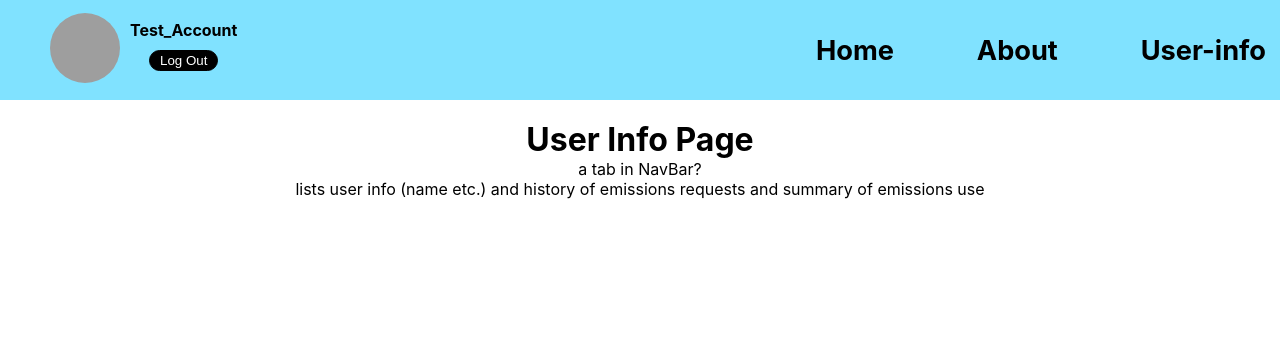
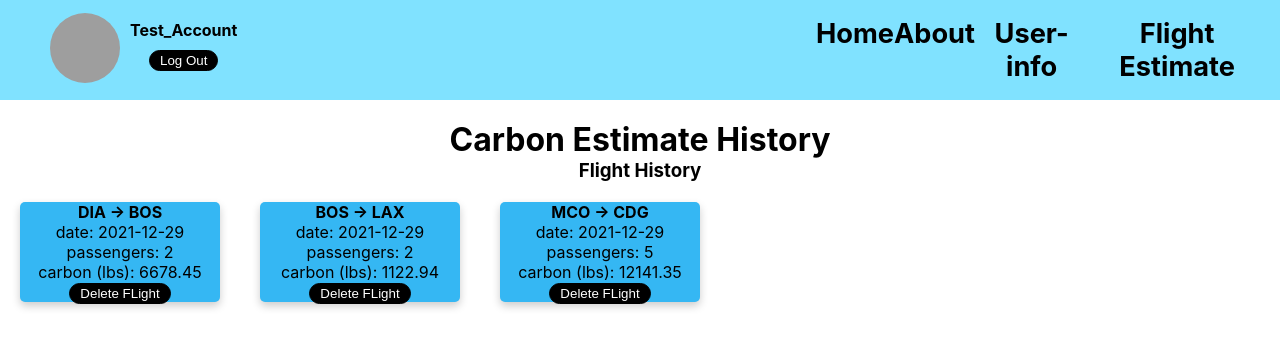
Before and after one commit to The-Orange-Dot/carbon-emission-app, a React (Create React App) app: page /user in a window 1280 px wide. Shown: the top 348 px of the page. Built offline with nearby package versions, Linux system fonts and the light colour scheme; data requests are answered from the project's data file; grey boxes are pictures that could not be loaded.

Commit message:
work on flight carbon estimate

```diff
--- a/db.json
+++ b/db.json
@@ -7,7 +7,33 @@
       "username": "Test_Account",
       "password": "password1234",
       "email": "testmctestface@gmail.com",
-      "image": "https://i.imgflip.com/2af9ub.jpg"
+      "image": "https://i.imgflip.com/2af9ub.jpg",
+      "flightHistory": [
+        {
+          "date": "2021-12-29T17:59:07.008Z",
+          "passengers": 2,
+          "departure": "DIA",
+          "destination": "BOS",
+          "carbon_lb": 6678.45,
+          "id": "33a9f35f-903e-43ce-ad22-6c9ddaa55805"
+        },
+        {
+          "date": "2021-12-29T17:59:39.908Z",
+          "passengers": 2,
+          "departure": "BOS",
+          "destination": "LAX",
+          "carbon_lb": 1122.94,
+          "id": "3360c3e6-e99e-45d6-a904-95fbf8599fce"
+        },
+        {
+          "date": "2021-12-29T19:13:27.443Z",
+          "passengers": 5,
+          "departure": "MCO",
+          "destination": "CDG",
+          "carbon_lb": 12141.35,
+          "id": "edb4fb71-eff5-4c09-b349-de8078c64fe3"
+        }
+      ]
     }
   ]
 }
--- a/src/App.js
+++ b/src/App.js
@@ -7,17 +7,20 @@ import About from "./Components/about/About";
 import UserInfo from "./Components/userInfo/UserInfo";
 import Welcome from "./Components/welcome/Welcome";
 import NavBar from "./Components/navBar/NavBar";
+import FlightEstimate from "./Components/FlightEstimate";
 
 function App() {
   //Default if user isn't logged in
   const [loggedIn, setLoggedIn] = useState(false);
   const [user, setUser] = useState({
+    id: 0,
     firstName: "",
     lastName: "",
     username: "Username",
     email: "",
     image:
       "https://icon-library.com/images/default-profile-icon/default-profile-icon-24.jpg",
+    flightHistory: []
   });
 
   //Fetches User Data
@@ -30,6 +33,22 @@ function App() {
         setLoggedIn(true);
       });
   }, []);
+
+  function handleFlightSaveClick(results) {
+    fetch(`http://localhost:3001/users/${user.id}`, {
+      method: "PATCH",
+      headers: {"Content-Type": "application/json"},
+      body: JSON.stringify({
+        flightHistory: [...user.flightHistory, results]
+      })
+    })
+    .then(resp => resp.json())
+    .then(userUpdate => setUser(userUpdate))
+  }
+
+  function handleFlightDelete(flight) {
+
+  }
 
   return (
     <div className="App">
@@ -47,15 +66,19 @@ function App() {
           <About />
         </Route>
         <Route exact path="/user">
-          <UserInfo />
+          <UserInfo user={user} onFlightDelete={handleFlightDelete}/>
         </Route>
         <Route exact path="/home">
           <Homepage />
+        </Route>
+        <Route exact path="/flightestimate">
+          <FlightEstimate onSaveDataClick={handleFlightSaveClick}/>
         </Route>
         <Route exact path="/">
           <Welcome />
         </Route>
       </Switch>
+
     </div>
   );
 }
--- /dev/null
+++ b/src/Components/FlightEstimate.js
@@ -0,0 +1,63 @@
+import React, { useEffect, useState } from "react";
+import FlightForm from "./FlightForm";
+import FlightResults from "./FlightResults";
+
+function FlightEstimate({ onSaveDataClick }) {
+
+  const [results, setResults] = useState({
+    date: "",
+    passengers: "",
+    departure: "",
+    destination: "",
+    carbon_lb: "",
+    id: ""
+  })
+
+
+    function handleFormSubmit(formData) {
+        fetch("https://www.carboninterface.com/api/v1/estimates", {
+
+            method: "POST",
+
+            headers: {
+            "Authorization": "Bearer 55NshTJnqIgD0wWtt246eg",
+            "Content-Type": "application/json"
+            },
+
+            body: JSON.stringify({
+            "type": "flight",
+            "passengers": formData.passengers,
+            "legs": [
+                {"departure_airport": formData.origin, "destination_airport": formData.destination},
+            ],
+            "distance_unit": "mi"
+            })
+        })
+
+        .then(resp => resp.json())
+        .then(flightData => setResults({
+            date: flightData.data.attributes.estimated_at,
+            passengers: flightData.data.attributes.passengers,
+            departure: flightData.data.attributes.legs[0].departure_airport,
+            destination: flightData.data.attributes.legs[0].destination_airport,
+            carbon_lb: flightData.data.attributes.carbon_lb,
+            id: flightData.data.id
+        }))
+
+
+    }
+
+    console.log(results)
+
+  return (
+    <div>
+      <div className="homepage-container">
+        <h1 className="welcome-text">Calculate carbon emissions for your flights</h1>
+      </div>
+      <FlightForm handleFormSubmit={handleFormSubmit}/>
+      {results.id.length !== 0 ? <FlightResults flightData={results} onSaveDataClick={onSaveDataClick}/> : null}
+    </div>
+  );
+}
+
+export default FlightEstimate;
--- /dev/null
+++ b/src/Components/FlightForm.js
@@ -0,0 +1,42 @@
+import React, { useState } from "react";
+
+function FlightForm({ handleFormSubmit }) {
+    const [formData, setFormData] = useState({
+        origin: "",
+        destination: "",
+        passengers: 0
+    })
+
+    function handleFormChange(e) {
+        setFormData({
+            ...formData,
+            [e.target.name]: e.target.value
+        })
+    }
+
+    function onFormSubmit(e) {
+        e.preventDefault();
+        handleFormSubmit(formData);
+    }
+
+    return (
+        <div>
+            <form onSubmit={onFormSubmit}>
+                <label>Departure airport:</label>
+                <input type="text" placeholder="Ex: DIA (Denver)" name="origin" onChange={handleFormChange}></input>
+                <br/>
+                <label>Destination airport:</label>
+                <input type="text" placeholder="Ex: BOS (Boston)" name="destination" onChange={handleFormChange}></input>
+                <br/>
+                <label>Number of Passengers:</label>
+                <input type="text" placeholder="Ex: 3" name="passengers" onChange={handleFormChange}></input>
+                <br/>
+                <button type="submit">Get Carbon Estimate</button>
+            </form>
+        </div>
+)
+
+
+}
+
+export default FlightForm;
--- /dev/null
+++ b/src/Components/FlightResults.js
@@ -0,0 +1,27 @@
+function FlightResults({ flightData, onSaveDataClick }) {
+
+    return (
+        <div>
+            <h2>Carbon Estimate:</h2>
+
+           <h4>Date: </h4>
+           <p>{flightData.date}</p>
+
+            <h4>Departure:</h4>
+            <p>{flightData.departure}</p>
+
+            <h4>Destination:</h4>
+            <p>{flightData.destination}</p>
+
+            <h4>Number of Passenger: </h4>
+            <p>{flightData.passengers}</p>
+
+            <h4>Carbon Estimate (lbs): </h4>
+            <p>{flightData.carbon_lb}</p>
+
+            <button onClick={() => onSaveDataClick(flightData)}>Save to History</button>
+        </div>
+    )
+}
+
+export default FlightResults;
--- a/src/Components/Homepage.js
+++ b/src/Components/Homepage.js
@@ -1,7 +1,7 @@
-import React from "react";
-import NavBar from "./navBar/NavBar";
+import React, { useEffect, useState } from "react";
 
 function Homepage() {
+
   return (
     <div>
       <div className="homepage-container">
--- a/src/Components/navBar/NavBar.js
+++ b/src/Components/navBar/NavBar.js
@@ -79,6 +79,15 @@ function NavBar({ loggedIn, user, setUser, setLoggedIn }) {
               User-info
             </NavLink>
           </li>
+          <li>
+            <NavLink
+              style={linkStyle}
+              activestyle={{ color: "blue" }}
+              to="/flightestimate"
+            >
+              Flight Estimate
+            </NavLink>
+          </li>
         </ul>
       </div>
     </div>
--- /dev/null
+++ b/src/Components/userInfo/FlightCard.js
@@ -0,0 +1,17 @@
+import "./UserInfo.css";
+
+function FlightCard({ flight, onFlightDelete }) {
+    return (
+            <div className="flight-card">
+                <h4 className="card-header">{`${flight.departure} → ${flight.destination}`}</h4>
+                <ul>
+                    <p>date: {flight.date.slice(0,10)}</p>
+                    <p>passengers: {flight.passengers}</p>
+                    <p>carbon (lbs): {flight.carbon_lb}</p>
+                </ul>
+                <button onClick={() => onFlightDelete(flight)}>Delete FLight</button>
+            </div>
+    )
+}
+
+export default FlightCard;
--- a/src/Components/userInfo/UserInfo.css
+++ b/src/Components/userInfo/UserInfo.css
@@ -1,3 +1,22 @@
-.user-page-container {
+.user-info{
   padding-top: 120px;
 }
+
+.flight-card {
+  margin: 20px;
+  height: 100px;
+  width: 200px;
+  background-color: rgb(53, 183, 243);
+  box-shadow: 0 4px 8px 0 rgba(0,0,0,0.2);
+  border-radius: 5px;
+  justify-content: center;
+}
+
+.flight-card:hover {
+  box-shadow: 0 8px 16px 0 rgba(0,0,0,0.2);
+}
+
+.card-container {
+  display: flex;
+  flex-direction: row;
+}
--- a/src/Components/userInfo/UserInfo.js
+++ b/src/Components/userInfo/UserInfo.js
@@ -1,16 +1,14 @@
-import NavBar from "../navBar/NavBar";
 import "./UserInfo.css";
+import FlightCard from "./FlightCard";
 
-function UserInfo() {
+
+function UserInfo({ user, onFlightDelete }) {
   return (
-    <div>
-      <div className="user-page-container">
-        <h1>User Info Page</h1>
-        <p>a tab in NavBar?</p>
-        <p>
-          lists user info (name etc.) and history of emissions requests and
-          summary of emissions use
-        </p>
+    <div className="user-info">
+      <h1>Carbon Estimate History</h1>
+      <h3>{user.flightHistory.length !== 0 ? "Flight History" : "No saved flights yet"}</h3>
+      <div className="card-container">
+        {user.flightHistory.map(flight => <FlightCard key={flight.id} flight={flight} onFlightDelete={onFlightDelete}/>)}
       </div>
     </div>
   );
```
